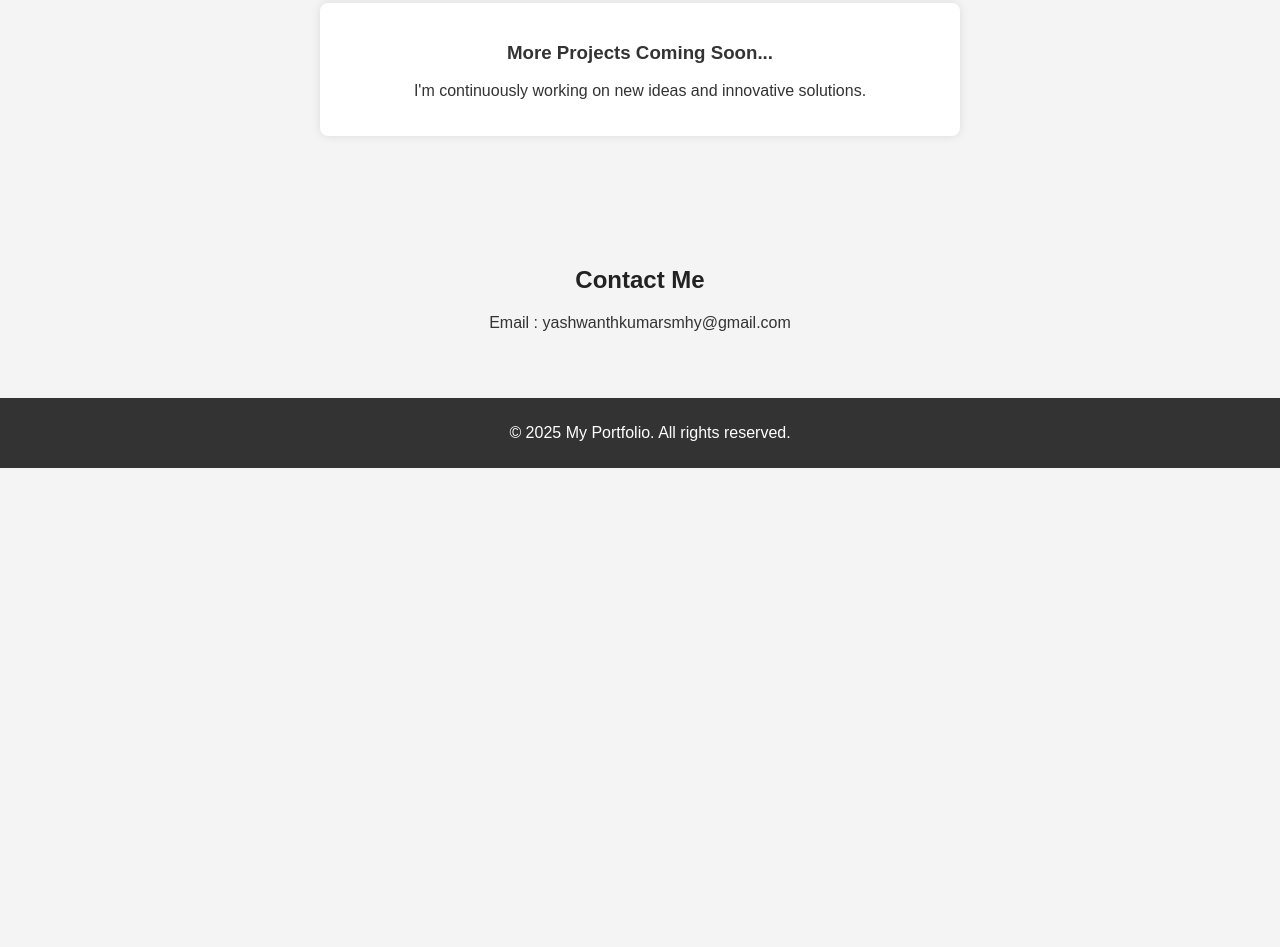
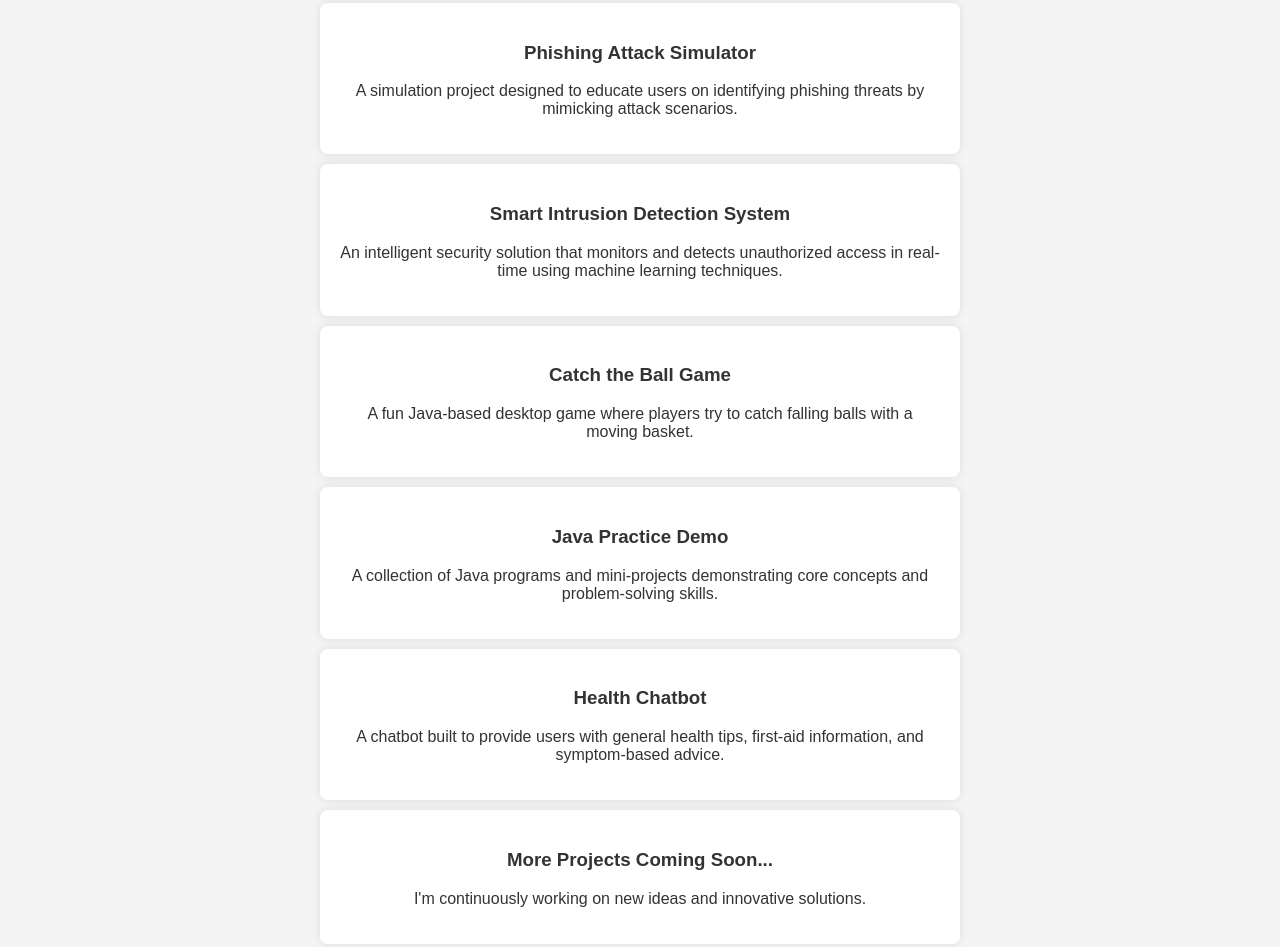
Before and after one commit to Yashwanth127/My-Portfolio, a plain HTML site: page My Portpolio/index.html in a window 1280 px wide. Shown: the part 1593-2540 px from the top of the page. Before the commit the page ends 2061 px from the top, so only its background shows below. Drawn offline with Linux system fonts and the light colour scheme.

Commit message:
Update index.html

```diff
--- a/My Portpolio/index.html
+++ b/My Portpolio/index.html
@@ -63,6 +63,26 @@
             <p>A task management tool to help users stay organized and track their daily activities.</p>
         </div>
         <div class="project">
+            <h3>Phishing Attack Simulator</h3>
+            <p>A simulation project designed to educate users on identifying phishing threats by mimicking attack scenarios.</p>
+        </div>
+        <div class="project">
+            <h3>Smart Intrusion Detection System</h3>
+            <p>An intelligent security solution that monitors and detects unauthorized access in real-time using machine learning techniques.</p>
+        </div>
+        <div class="project">
+            <h3>Catch the Ball Game</h3>
+            <p>A fun Java-based desktop game where players try to catch falling balls with a moving basket.</p>
+        </div>
+        <div class="project">
+            <h3>Java Practice Demo</h3>
+            <p>A collection of Java programs and mini-projects demonstrating core concepts and problem-solving skills.</p>
+        </div>
+        <div class="project">
+            <h3>Health Chatbot</h3>
+            <p>A chatbot built to provide users with general health tips, first-aid information, and symptom-based advice.</p>
+        </div>
+        <div class="project">
             <h3>More Projects Coming Soon...</h3>
             <p>I'm continuously working on new ideas and innovative solutions.</p>
         </div>
@@ -71,7 +91,6 @@
     <section id="contact" class="section">
         <h2>Contact Me</h2>
         <p>Email : yashwanthkumarsmhy@gmail.com</p>
-
     </section>
 
     <footer>
```
